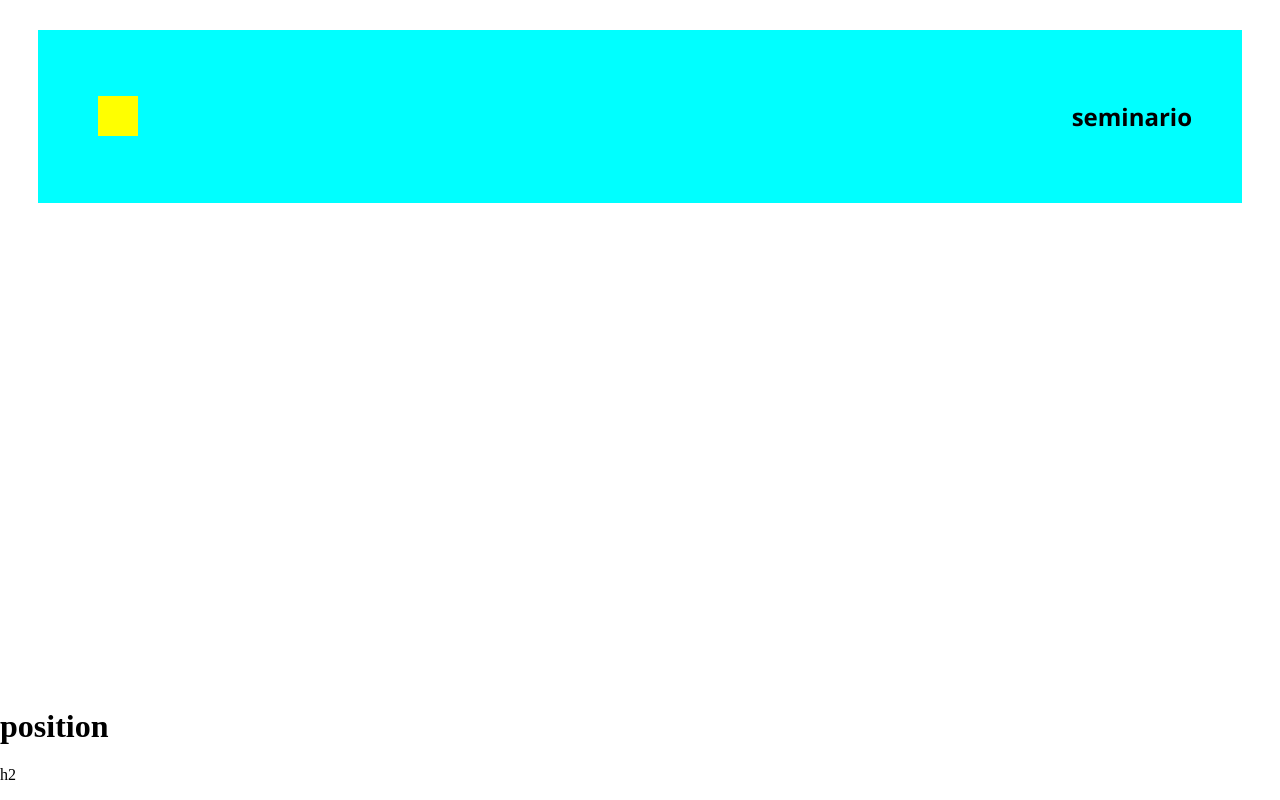
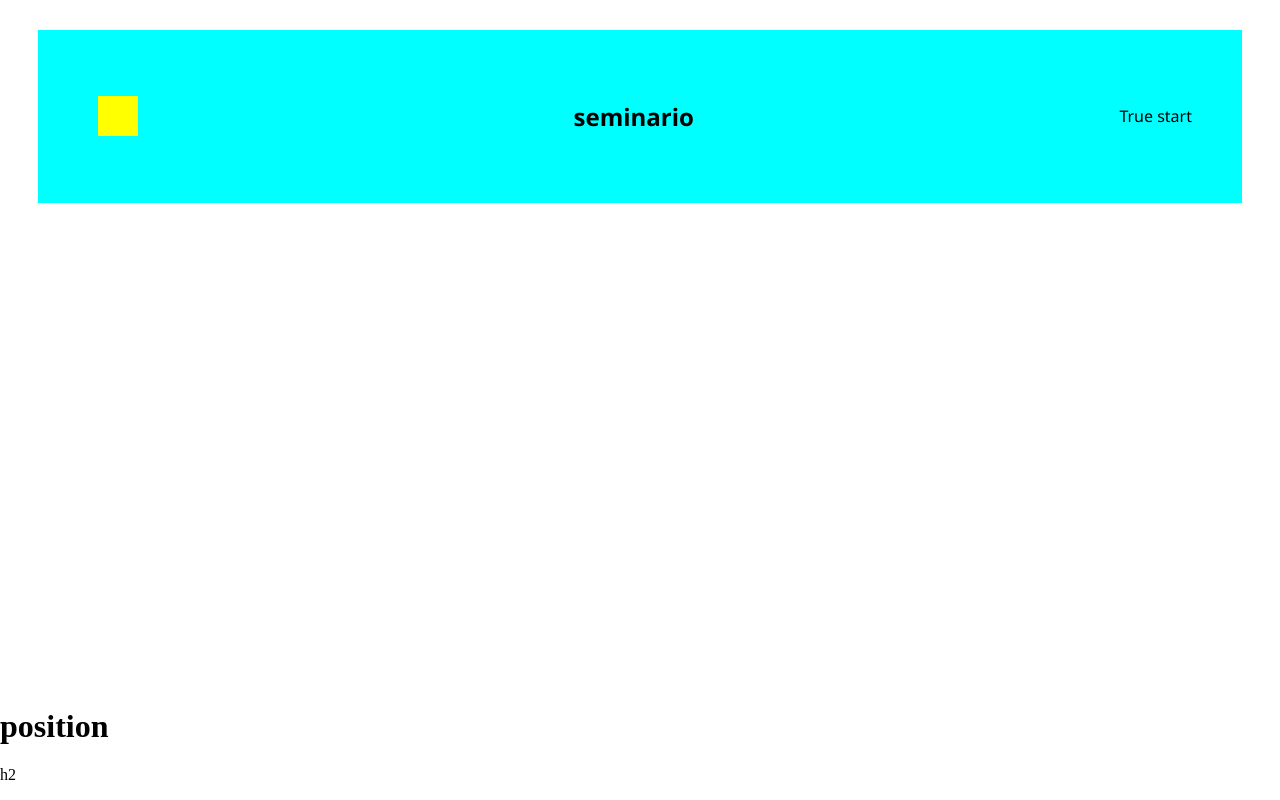
Before and after one commit to IgnacioWouterloodLencina/Seminario01, a plain HTML site: page index.html in a window 1280 px wide. Drawn offline with Linux system fonts and the light colour scheme.

Commit message:
add - true start

```diff
--- a/index.html
+++ b/index.html
@@ -8,12 +8,14 @@
 <body>
 
 
-
     <div class="hot">
 <div class="ye"></div>
 
 
 <h2>seminario</h2>
+<p>
+    True start
+</p>
 
     </div>
 
```
